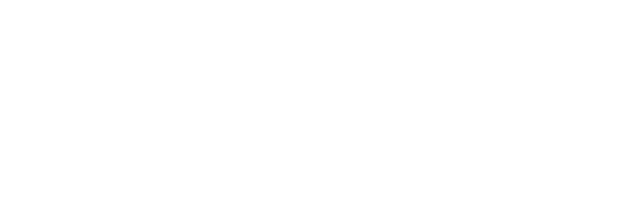
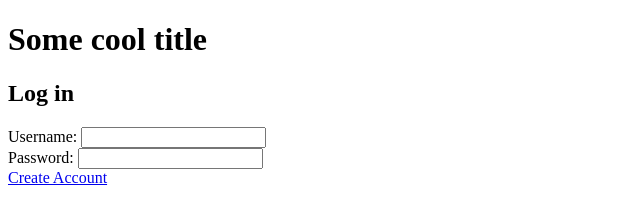
Before and after one commit to SamDoughtyCodes/Web-Project, a plain HTML site: page Frontend/HomePage/index.html in a window 1280 px wide. Shown: the whole page, without its empty margins (0-640 px from the left). Drawn offline with Linux system fonts and the light colour scheme.

Commit message:
Log in box added, it do be ugly rn tho

```diff
--- a/Frontend/HomePage/index.html
+++ b/Frontend/HomePage/index.html
@@ -5,5 +5,19 @@
     <script src="script.js"></script>
 </head>
 <body>
-
+    <header id="header_bar">
+        <h1>Some cool title</h1>
+    </header>
+    <main id="login_div">
+        <h2>Log in</h2>
+        <div id="error_box"></div>
+        <form id="login_form">
+            <label for="username">Username:</label>
+            <input name="username" id="username" type="text">
+            <br>
+            <label for="password">Password:</label>
+            <input name="password" id="password" type="password">
+        </form>
+        <a href="../CreateAccount">Create Account</a>
+    </main>
 </body>
```
Also changed, not shown: Frontend/CreateAccount/index.html (added).
